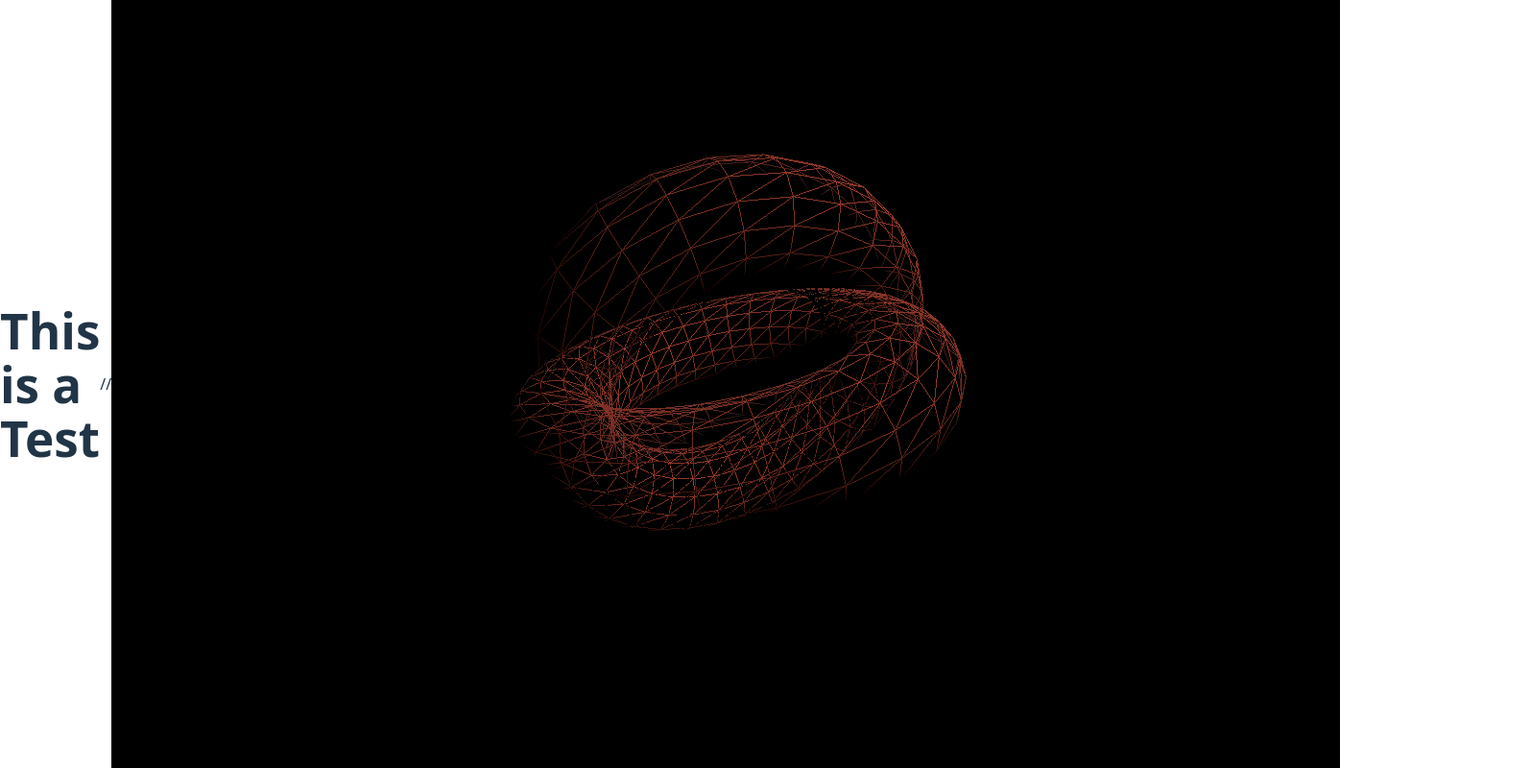
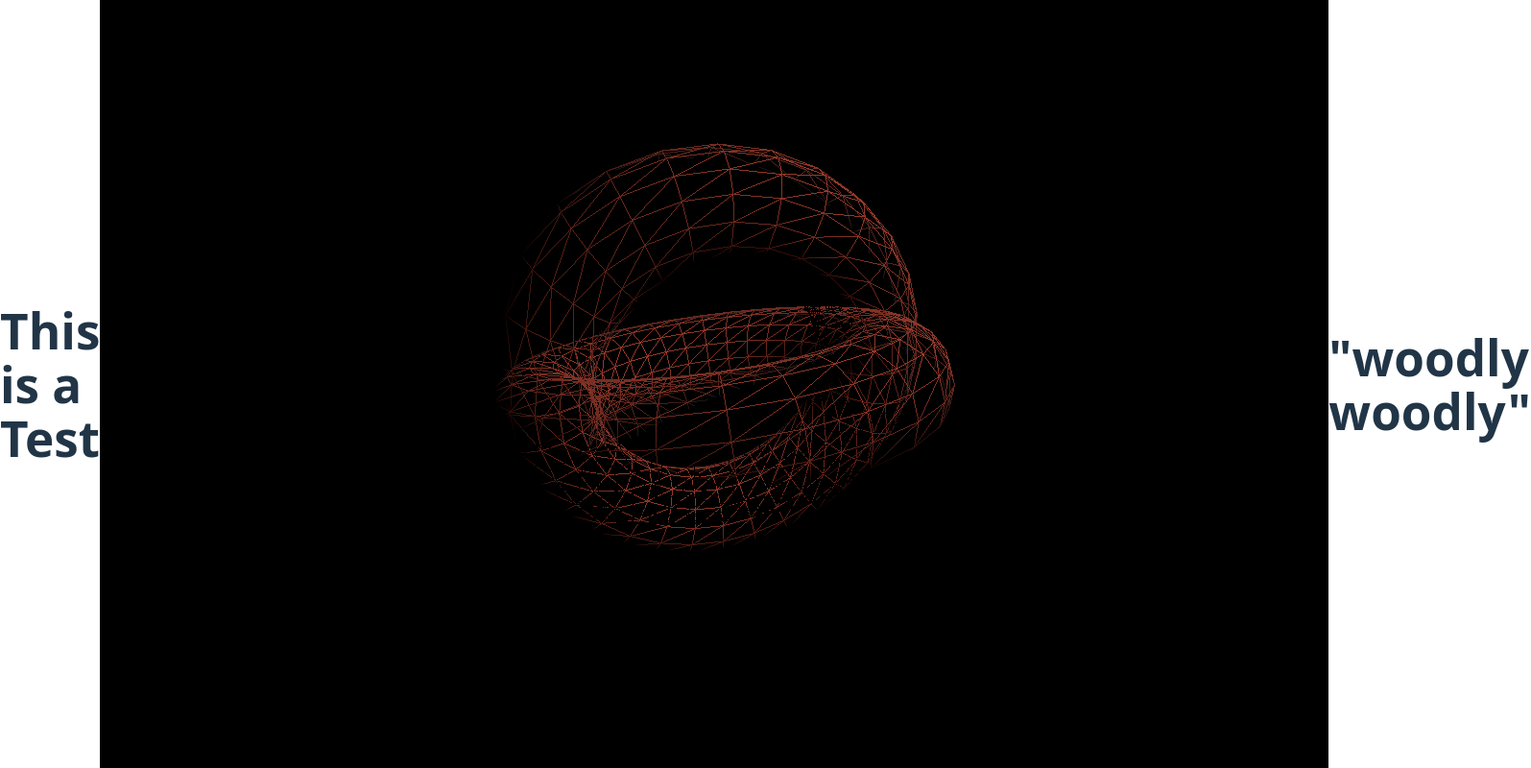
Before and after one commit to LizardButts/3jsTest, a website built with Vite: page index.html in a window 1280 px wide. Shown: the whole page at 96% size, 1595 px wide, since content can reach past the window. Built offline with nearby package versions, Linux system fonts and the light colour scheme; animation ran at ten frames a second.

Commit message:
Update index.html

```diff
--- a/index.html
+++ b/index.html
@@ -9,8 +9,9 @@
   <body>
     <h1 id="header"></h1>
 
-    //<canvas id="bg"></canvas>
+    <canvas id="bg"></canvas>
 
     <script type="module" src="src/main.js"></script>
+    <h1>"woodly woodly"</h1>
   </body>
 </html>
```
